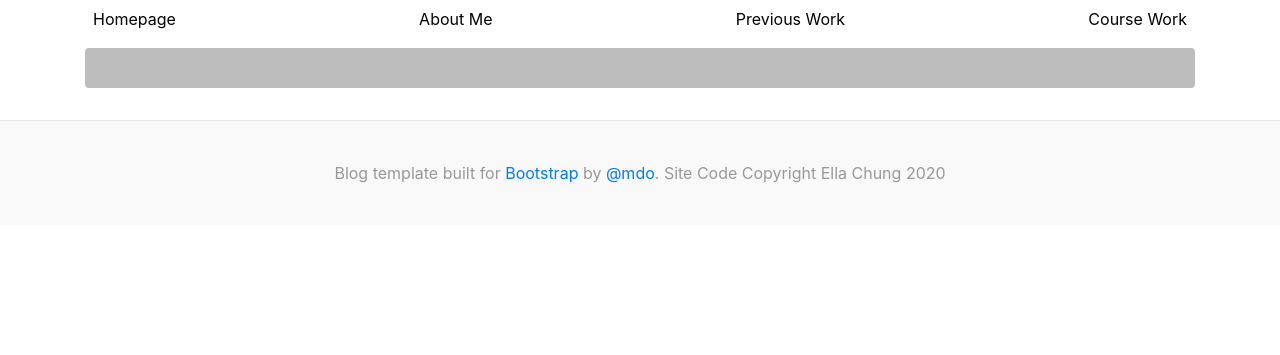
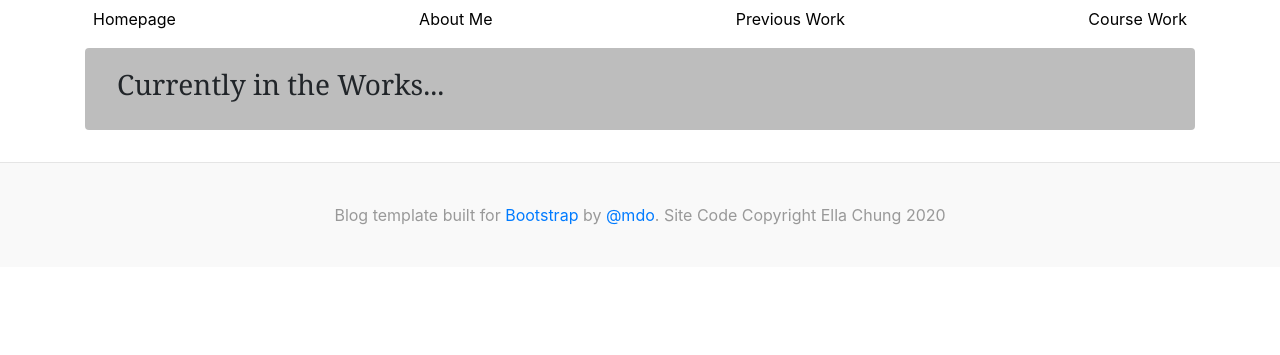
Before and after one commit to EllaChung/escResume, a Django app: page /previousWork/ in a window 1280 px wide. Shown: the part 73-428 px from the top of the page. Run offline with Django 3.2, Linux system fonts and the light colour scheme; some libraries are stand-ins or nearby versions.

Commit message:
temp message

```diff
--- a/polls/templates/polls/previousWork.html
+++ b/polls/templates/polls/previousWork.html
@@ -6,7 +6,7 @@
 
 <div class="container">
     <div class="jumbotron text-black rounded" style="background-color: rgba(99, 99, 99, 0.418); padding-top: 20px; padding-bottom: 20px">
-        <!--<h3>Currently in the Works...</h3>-->
+        <h3>Currently in the Works...</h3>
     </div>
 </div>
 
```
